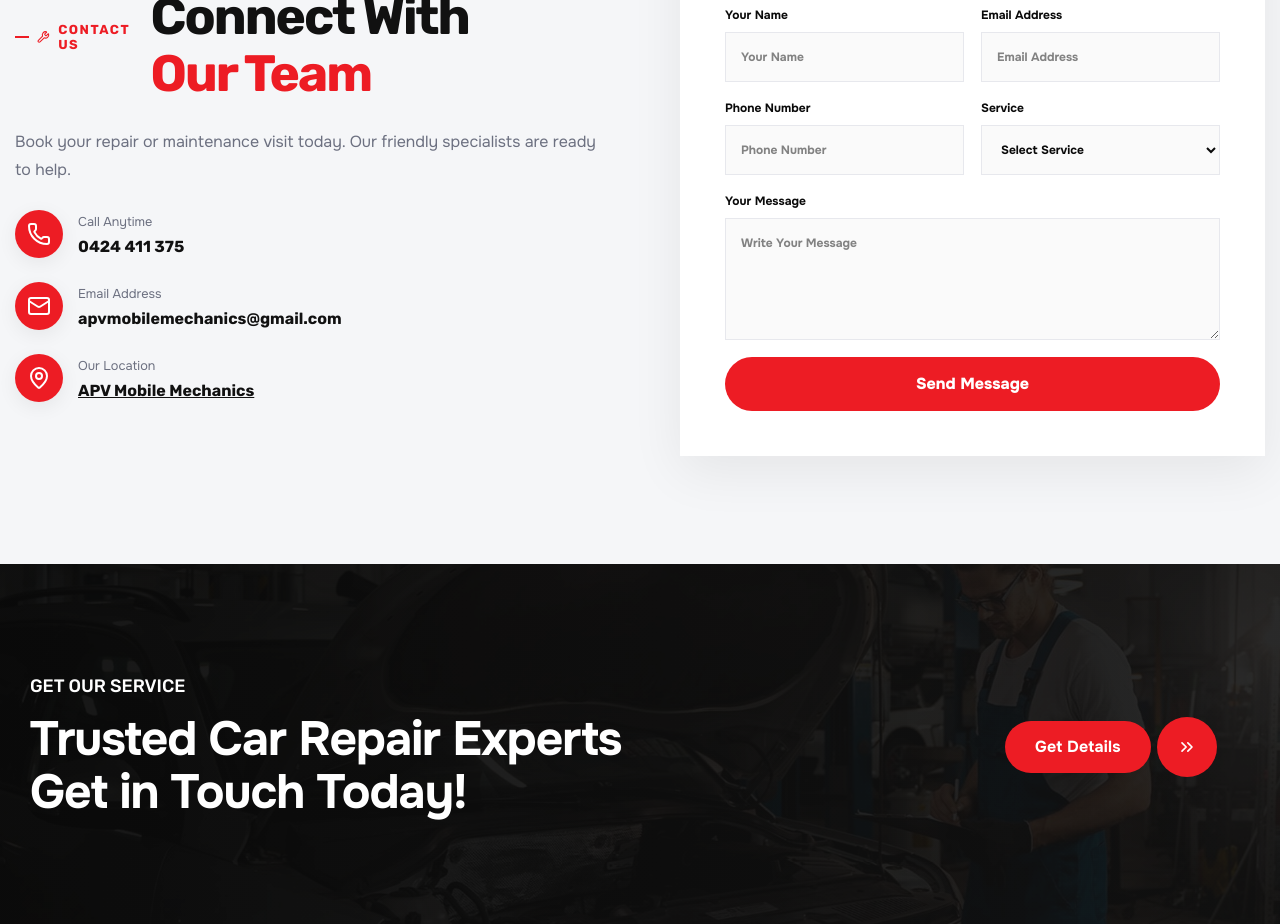
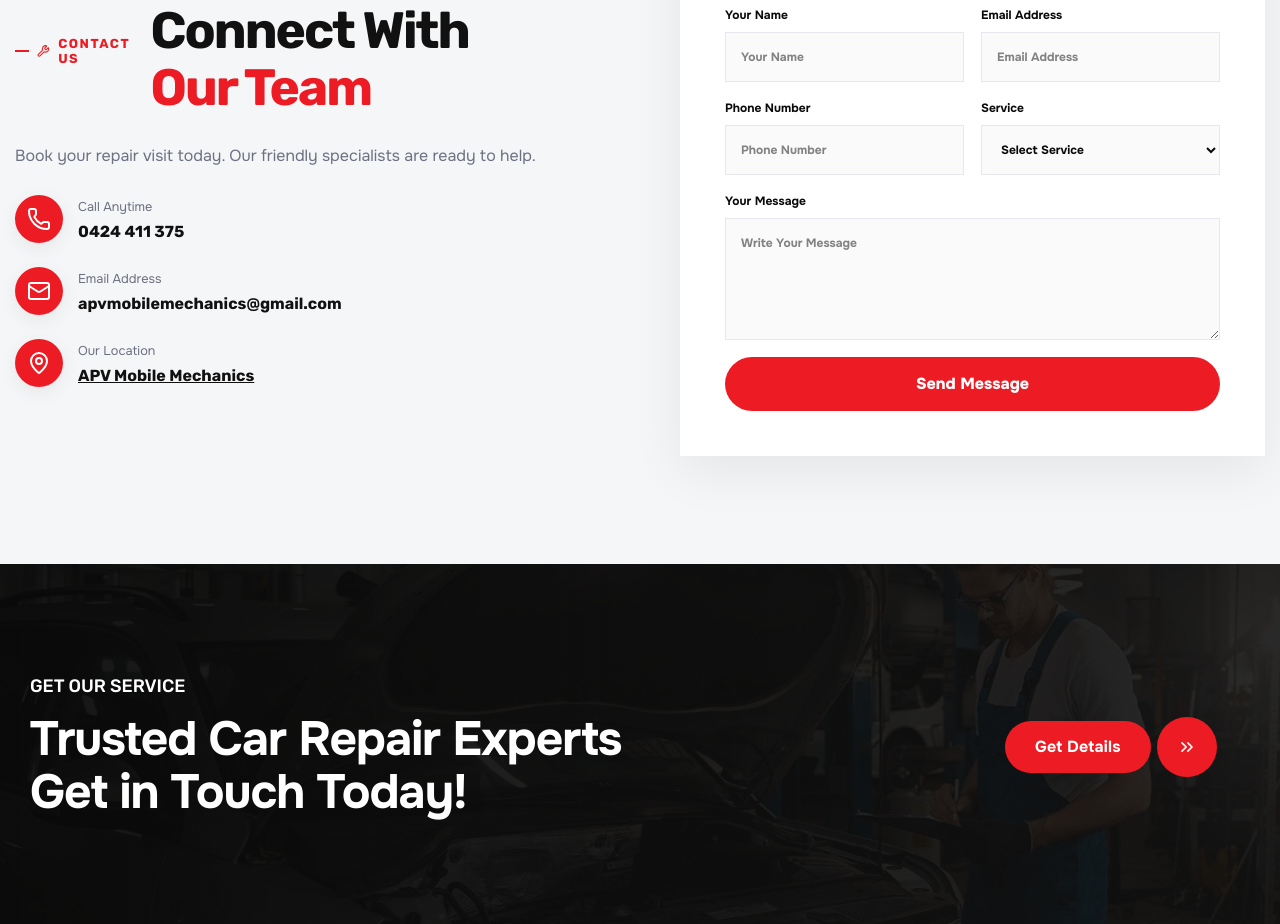
Before and after one commit to apvmobilemechanics/apvmechanics, a Next.js app: page / in a window 1280 px wide. Shown: the part 6800-7724 px from the top of the page. Built offline with nearby package versions, Linux system fonts and the light colour scheme.

Commit message:
Update page.tsx

```diff
--- a/src/app/page.tsx
+++ b/src/app/page.tsx
@@ -227,7 +227,7 @@ function Contact() {
       <div className="container split">
         <div className="contact__info">
           <SectionHeading eyebrow="CONTACT US" title={<>Connect With <em>Our Team</em></>} />
-          <p>Book your repair or maintenance visit today. Our friendly specialists are ready to help.</p>
+          <p>Book your repair visit today. Our friendly specialists are ready to help.</p>
           <div><i><Phone/></i><span><small>Call Anytime</small><b><a href="tel:0424411375" style={{ color: "inherit" }}>0424 411 375</a></b></span></div>
           <div><i><Mail/></i><span><small>Email Address</small><b><a href="mailto:apvmobilemechanics@gmail.com" style={{ color: "inherit" }}>apvmobilemechanics@gmail.com</a></b></span></div>
           <div><i><MapPin/></i><span><small>Our Location</small><b><a href="https://maps.app.goo.gl/dvreoSEMYhGPaky5A?g_st=aw" target="_blank" rel="noopener noreferrer" style={{ color: "inherit", textDecoration: "underline" }}>APV Mobile Mechanics</a></b></span></div>
```
